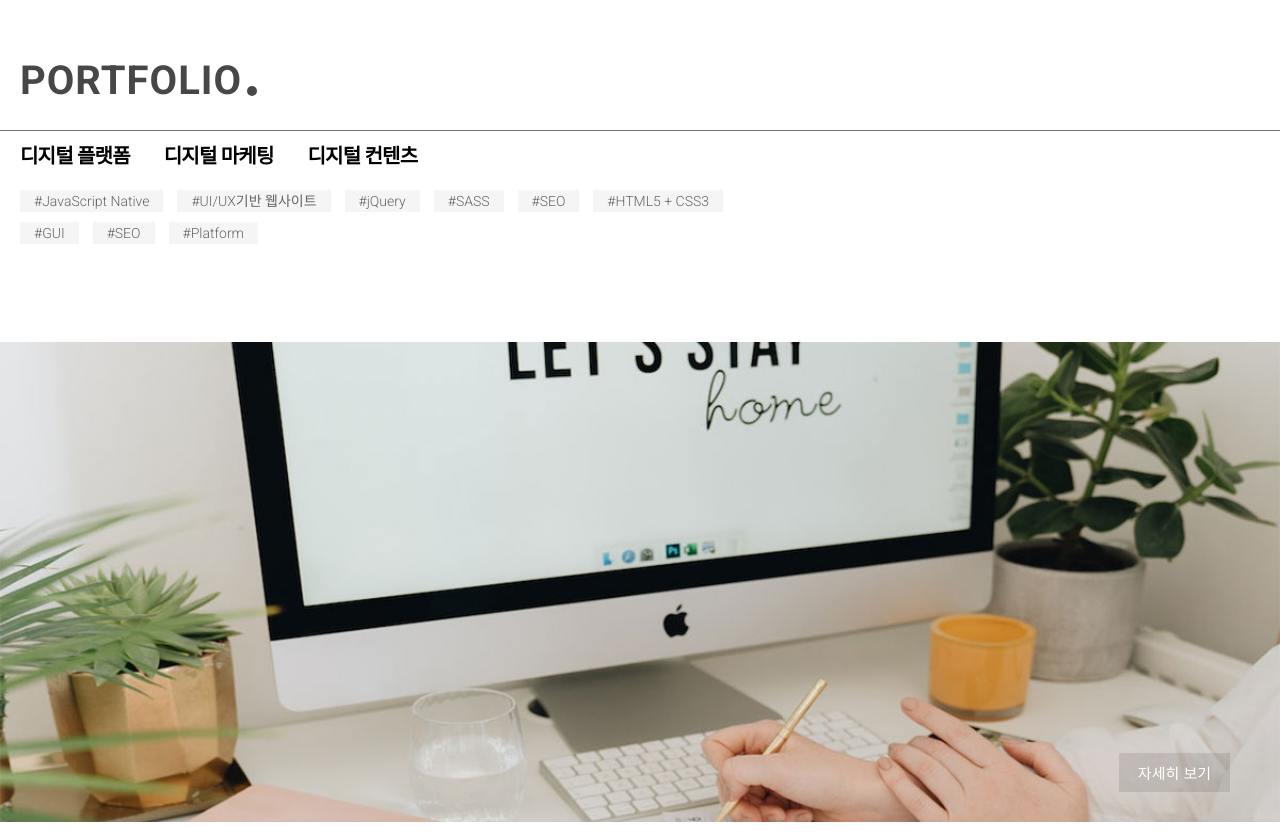
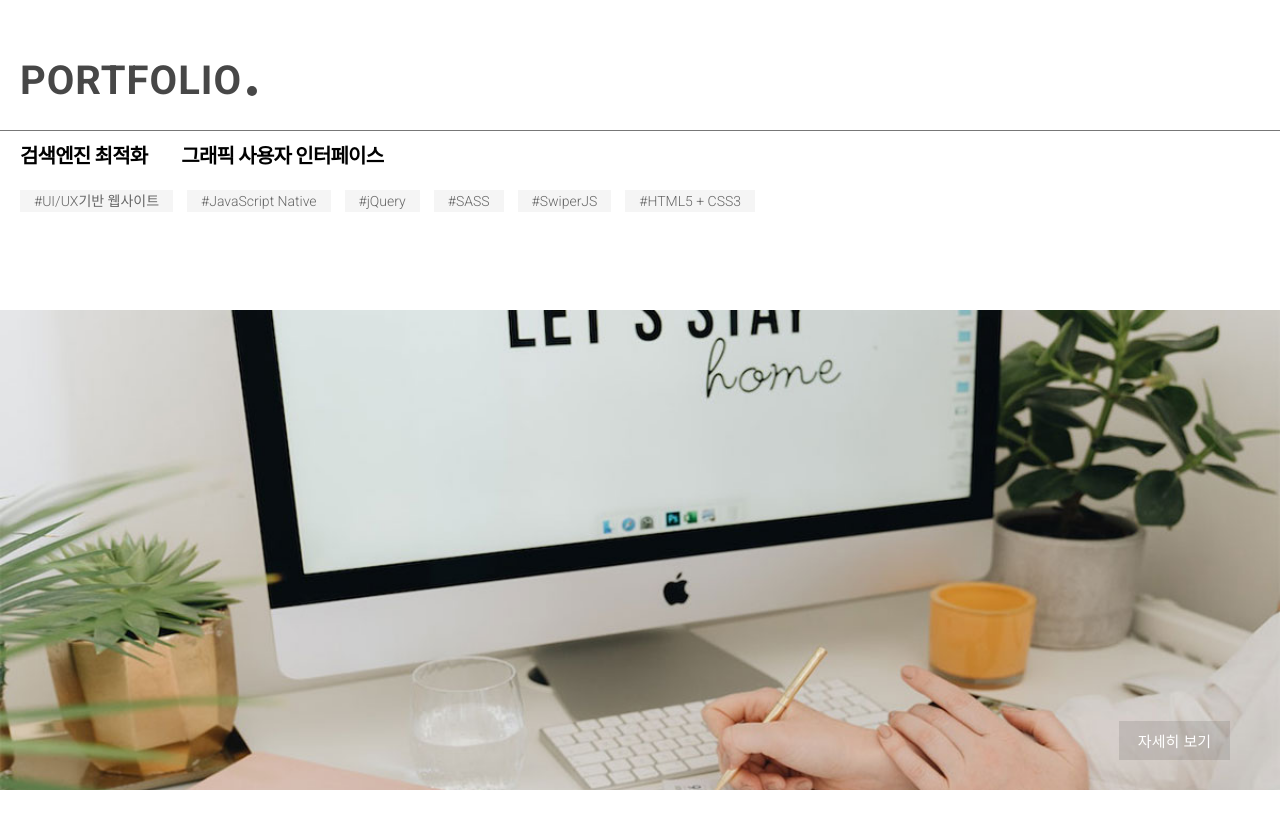
Before and after one commit to zzang1537/portfolio1, a plain HTML site: page index.html in a window 1280 px wide. Shown: the part 2080-2917 px from the top of the page. Drawn offline with nearby package versions, Linux system fonts and the light colour scheme; a script that the page names is missing.

Commit message:
2023-08-02-2

```diff
--- a/index.html
+++ b/index.html
@@ -251,23 +251,17 @@
 				<div class="tab_box">
 					<div class="tab_list">
 						<ul>
-							<li><a href="">디지털 플랫폼</a></li>
-							<li><a href="">디지털 마케팅</a></li>
-							<li><a href="">디지털 컨텐츠</a></li>
+							<li><a href="">검색엔진 최적화</a></li>
+							<li><a href="">그래픽 사용자 인터페이스</a></li>
 						</ul>
 					</div>
 					<div class="tag_list">
+						<a href="" class="tag">#UI/UX기반 웹사이트</a>
 						<a href="" class="tag">#JavaScript Native</a>
-						<a href="" class="tag">#UI/UX기반 웹사이트</a>
 						<a href="" class="tag">#jQuery</a>
 						<a href="" class="tag">#SASS</a>
-						<a href="" class="tag">#SEO</a>
+						<a href="" class="tag">#SwiperJS</a>
 						<a href="" class="tag">#HTML5 + CSS3</a>
-					</div>
-					<div class="tag_list">
-						<a href="" class="tag">#GUI</a>
-						<a href="" class="tag">#SEO</a>
-						<a href="" class="tag">#Platform</a>
 					</div>
 				</div>
 				<ul class="worklist">
```
